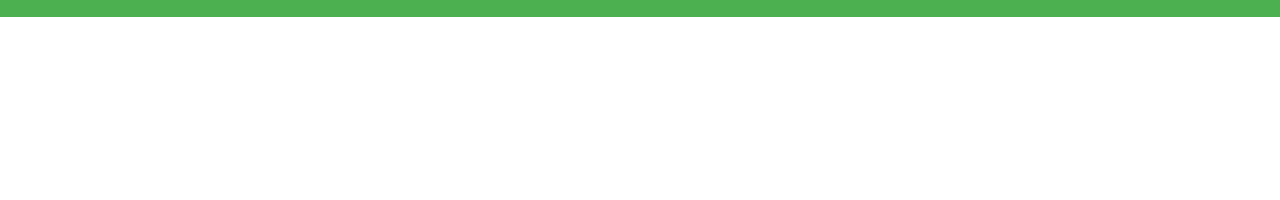
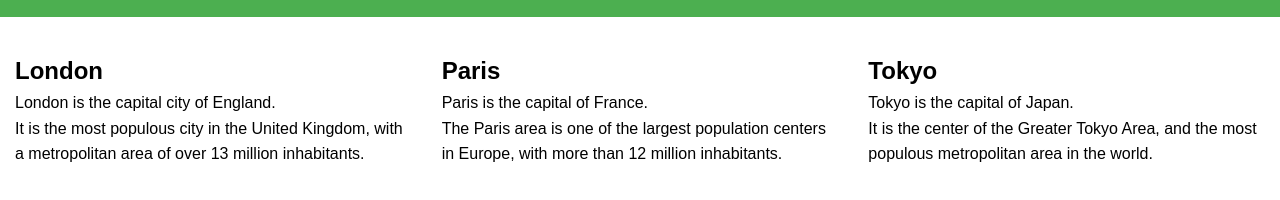
Before and after one commit to Edu-omg10/PW_SEC02_C2_2025_00113124, a plain HTML site: page index.html in a window 1280 px wide. Shown: the part 100-300 px from the top of the page. Drawn offline with Linux system fonts and the light colour scheme.

Commit message:
feat: Agregadas las cities

```diff
--- a/index.html
+++ b/index.html
@@ -11,3 +11,21 @@
     <h1 id="main-title">University Demo</h1>
     <p>Resize this responsive page!</p>
   </header>
+
+  <section class="cities" id="cities">
+    <div class="city">
+      <h2 class="city-title">London</h2>
+      <p>London is the capital city of England.</p>
+      <p>It is the most populous city in the United Kingdom, with a metropolitan area of over 13 million inhabitants.</p>
+    </div>
+    <div class="city">
+      <h2 class="city-title">Paris</h2>
+      <p>Paris is the capital of France.</p>
+      <p>The Paris area is one of the largest population centers in Europe, with more than 12 million inhabitants.</p>
+    </div>
+    <div class="city">
+      <h2 class="city-title">Tokyo</h2>
+      <p>Tokyo is the capital of Japan.</p>
+      <p>It is the center of the Greater Tokyo Area, and the most populous metropolitan area in the world.</p>
+    </div>
+  </section>
--- a/styles.css
+++ b/styles.css
@@ -15,3 +15,15 @@
     padding: 20px;
     text-align: center;
   }
+
+  .cities {
+    display: flex;
+    justify-content: space-around;
+    text-align: left;
+    margin: 20px 0;
+  }
+
+  .city {
+    flex: 1;
+    padding: 15px;
+  }
```
